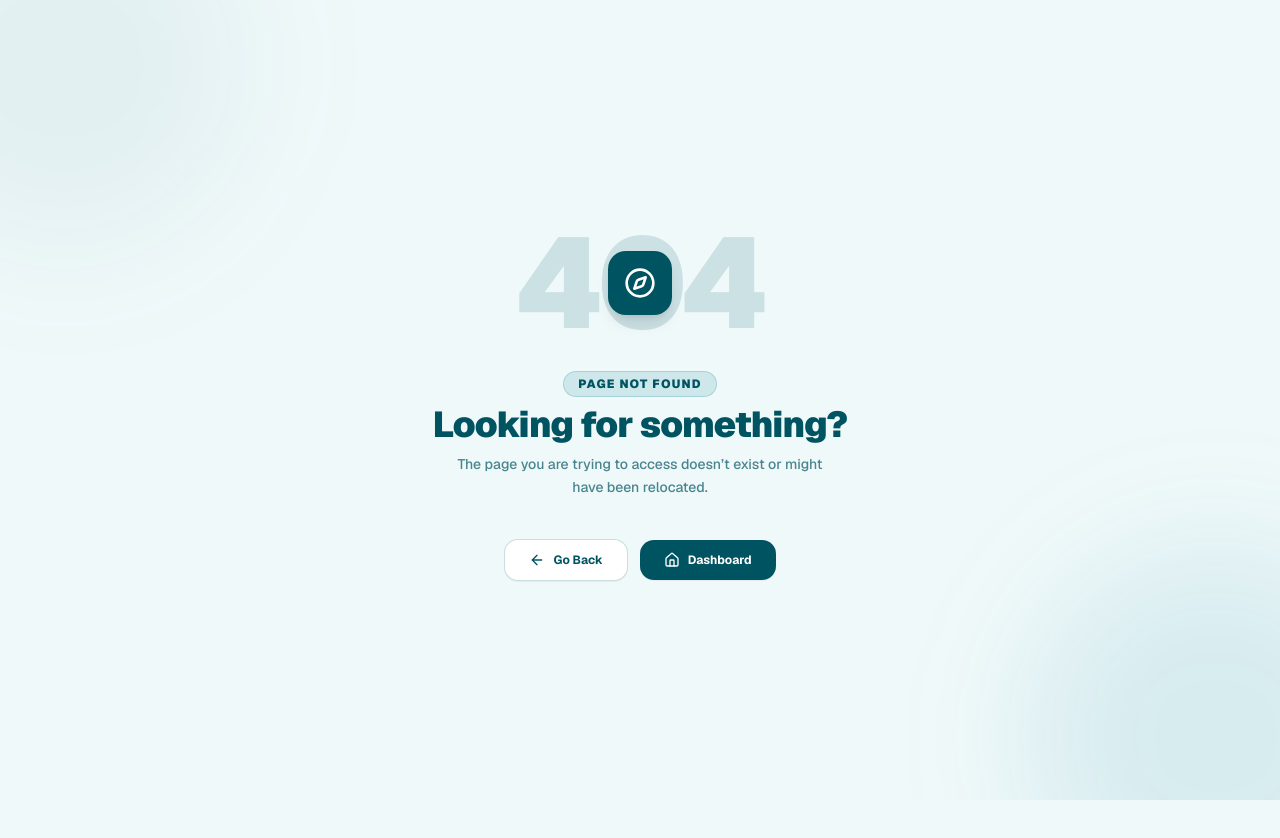
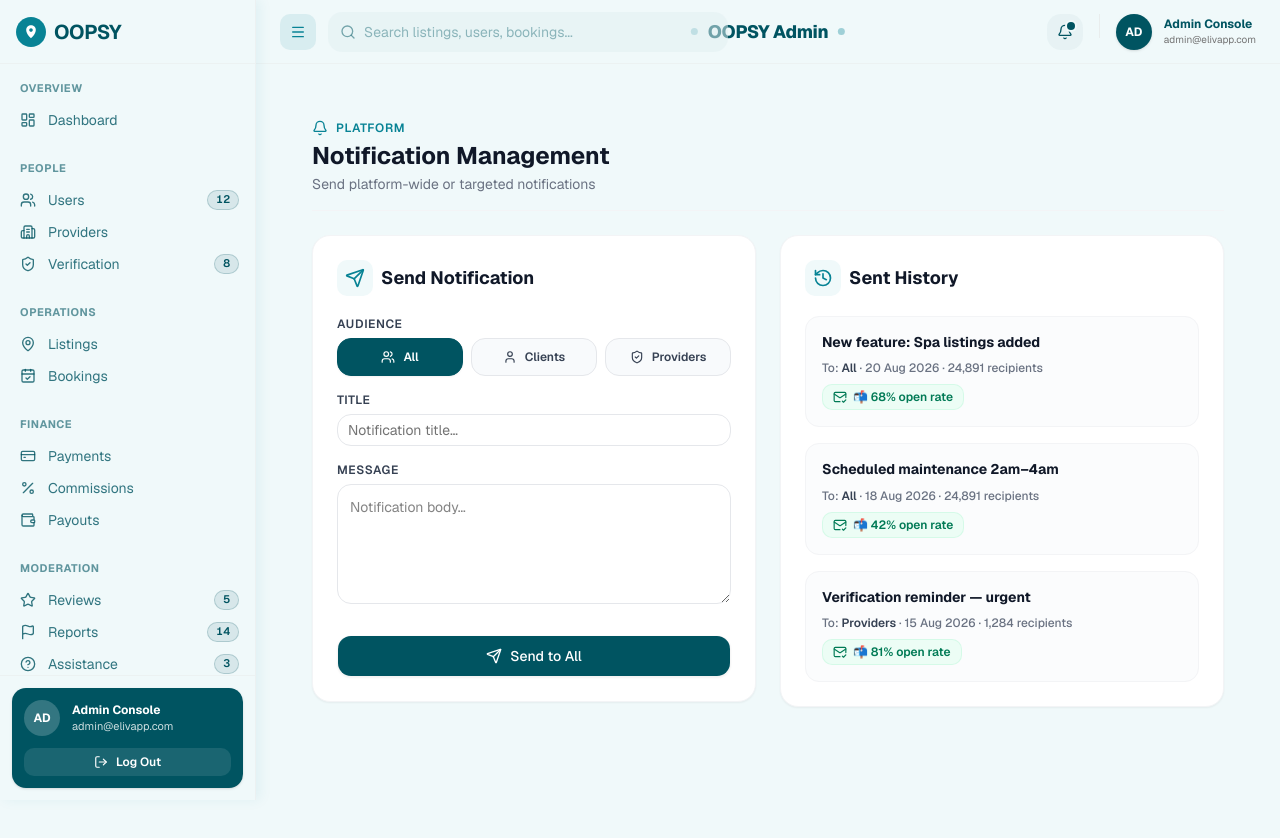
Before and after one commit to apponislam/oopsy-dashboard, a Next.js app: page /notifications in a window 1280 px wide. Before the commit this address had no page. Shown: the top 838 px of the page. Before the commit the page ends 800 px from the top, so only its background shows below. Built offline with nearby package versions, Linux system fonts and the light colour scheme.

Commit message:
notifications page updated

```diff
--- /dev/null
+++ b/app/(dashboard)/notifications/page.tsx
@@ -0,0 +1,6 @@
+import React from "react";
+import { NotificationsManagement } from "@/components/dashboard/notifications/NotificationsManagement";
+
+export default function NotificationsPage() {
+    return <NotificationsManagement />;
+}
--- /dev/null
+++ b/components/dashboard/notifications/NotificationsHeader.tsx
@@ -0,0 +1,19 @@
+"use client";
+
+import React from "react";
+import { Bell } from "lucide-react";
+
+export function NotificationsHeader() {
+    return (
+        <div className="pb-4 border-b border-gray-100">
+            <div className="flex items-center gap-2 text-xs font-semibold uppercase tracking-wider text-[#088395]">
+                <Bell className="h-4 w-4" />
+                <span>Platform</span>
+            </div>
+            <h1 className="text-2xl font-bold text-gray-900 mt-1">Notification Management</h1>
+            <p className="text-sm text-gray-500 mt-0.5">
+                Send platform-wide or targeted notifications
+            </p>
+        </div>
+    );
+}
--- /dev/null
+++ b/components/dashboard/notifications/NotificationsManagement.tsx
@@ -0,0 +1,74 @@
+"use client";
+
+import React, { useState } from "react";
+import { SentNotification, AudienceType } from "./types";
+import { NotificationsHeader } from "./NotificationsHeader";
+import { SendNotificationForm } from "./SendNotificationForm";
+import { SentHistory } from "./SentHistory";
+
+const initialHistory: SentNotification[] = [
+    {
+        id: "notif-1",
+        title: "New feature: Spa listings added",
+        audience: "All",
+        date: "20 Aug 2026",
+        recipientsCount: 24891,
+        openRate: "68%",
+    },
+    {
+        id: "notif-2",
+        title: "Scheduled maintenance 2am–4am",
+        audience: "All",
+        date: "18 Aug 2026",
+        recipientsCount: 24891,
+        openRate: "42%",
+    },
+    {
+        id: "notif-3",
+        title: "Verification reminder — urgent",
+        audience: "Providers",
+        date: "15 Aug 2026",
+        recipientsCount: 1284,
+        openRate: "81%",
+    },
+];
+
+export function NotificationsManagement() {
+    const [history, setHistory] = useState<SentNotification[]>(initialHistory);
+
+    const handleSendNotification = (title: string, message: string, audience: AudienceType) => {
+        const recipientsCount =
+            audience === "All"
+                ? 24891
+                : audience === "Clients"
+                ? 23607
+                : 1284;
+
+        const newSent: SentNotification = {
+            id: `notif-${Date.now()}`,
+            title,
+            audience,
+            date: "Today",
+            recipientsCount,
+            openRate: "0%",
+        };
+
+        setHistory((prev) => [newSent, ...prev]);
+        alert(`Notification "${title}" sent to ${audience}!`);
+    };
+
+    return (
+        <div className="p-6 md:p-8 space-y-6 max-w-[1600px] mx-auto min-h-screen">
+            <NotificationsHeader />
+
+            <div className="grid grid-cols-1 lg:grid-cols-2 gap-6 items-start">
+                <div className="lg:col-span-1">
+                    <SendNotificationForm onSendNotification={handleSendNotification} />
+                </div>
+                <div className="lg:col-span-1">
+                    <SentHistory history={history} />
+                </div>
+            </div>
+        </div>
+    );
+}
--- /dev/null
+++ b/components/dashboard/notifications/SendNotificationForm.tsx
@@ -0,0 +1,102 @@
+"use client";
+
+import React, { useState } from "react";
+import { AudienceType } from "./types";
+import { Button } from "@/components/ui/button";
+import { Input } from "@/components/ui/input";
+import { Send, Users, User, ShieldCheck } from "lucide-react";
+
+interface SendNotificationFormProps {
+    onSendNotification: (title: string, message: string, audience: AudienceType) => void;
+}
+
+export function SendNotificationForm({ onSendNotification }: SendNotificationFormProps) {
+    const [audience, setAudience] = useState<AudienceType>("All");
+    const [title, setTitle] = useState("");
+    const [message, setMessage] = useState("");
+
+    const handleSubmit = (e: React.FormEvent) => {
+        e.preventDefault();
+        if (!title.trim() || !message.trim()) return;
+        onSendNotification(title, message, audience);
+        setTitle("");
+        setMessage("");
+    };
+
+    const audienceOptions: { label: AudienceType; icon: React.ReactNode }[] = [
+        { label: "All", icon: <Users className="h-3.5 w-3.5" /> },
+        { label: "Clients", icon: <User className="h-3.5 w-3.5" /> },
+        { label: "Providers", icon: <ShieldCheck className="h-3.5 w-3.5" /> },
+    ];
+
+    return (
+        <div className="bg-white rounded-2xl border border-gray-100 p-6 space-y-5 shadow-xs">
+            <div className="flex items-center gap-2">
+                <div className="p-2 rounded-lg bg-[#f0f9fa] text-[#088395]">
+                    <Send className="h-5 w-5" />
+                </div>
+                <h2 className="text-lg font-bold text-gray-900">Send Notification</h2>
+            </div>
+
+            <form onSubmit={handleSubmit} className="space-y-4">
+                <div className="space-y-1.5">
+                    <label className="text-xs font-semibold uppercase tracking-wider text-gray-700 block">
+                        Audience
+                    </label>
+                    <div className="grid grid-cols-3 gap-2">
+                        {audienceOptions.map((opt) => (
+                            <button
+                                key={opt.label}
+                                type="button"
+                                onClick={() => setAudience(opt.label)}
+                                className={`flex items-center justify-center gap-2 py-2.5 px-3 rounded-xl border text-xs font-semibold transition-all ${
+                                    audience === opt.label
+                                        ? "bg-[#005461] border-[#005461] text-white shadow-xs"
+                                        : "bg-slate-50 border-gray-200 text-gray-700 hover:bg-gray-100"
+                                }`}
+                            >
+                                {opt.icon}
+                                <span>{opt.label}</span>
+                            </button>
+                        ))}
+                    </div>
+                </div>
+
+                <div className="space-y-1.5">
+                    <label className="text-xs font-semibold uppercase tracking-wider text-gray-700 block">
+                        Title
+                    </label>
+                    <Input
+                        type="text"
+                        placeholder="Notification title…"
+                        value={title}
+                        onChange={(e) => setTitle(e.target.value)}
+                        className="rounded-xl border-gray-200"
+                        required
+                    />
+                </div>
+
+                <div className="space-y-1.5">
+                    <label className="text-xs font-semibold uppercase tracking-wider text-gray-700 block">
+                        Message
+                    </label>
+                    <textarea
+                        placeholder="Notification body…"
+                        value={message}
+                        onChange={(e) => setMessage(e.target.value)}
+                        className="w-full min-h-[120px] p-3 text-sm border border-gray-200 rounded-xl focus:outline-none focus:ring-2 focus:ring-[#005461]/20 focus:border-[#005461] transition-all resize-y"
+                        required
+                    />
+                </div>
+
+                <Button
+                    type="submit"
+                    className="w-full bg-[#005461] hover:bg-[#00424d] text-white rounded-xl py-5 gap-2 font-medium shadow-xs mt-2"
+                >
+                    <Send className="h-4 w-4" />
+                    Send to {audience}
+                </Button>
+            </form>
+        </div>
+    );
+}
--- /dev/null
+++ b/components/dashboard/notifications/SentHistory.tsx
@@ -0,0 +1,44 @@
+"use client";
+
+import React from "react";
+import { SentNotification } from "./types";
+import { History, MailCheck } from "lucide-react";
+
+interface SentHistoryProps {
+    history: SentNotification[];
+}
+
+export function SentHistory({ history }: SentHistoryProps) {
+    return (
+        <div className="bg-white rounded-2xl border border-gray-100 p-6 space-y-5 shadow-xs">
+            <div className="flex items-center gap-2">
+                <div className="p-2 rounded-lg bg-[#f0f9fa] text-[#088395]">
+                    <History className="h-5 w-5" />
+                </div>
+                <h2 className="text-lg font-bold text-gray-900">Sent History</h2>
+            </div>
+
+            <div className="space-y-4">
+                {history.map((item) => (
+                    <div
+                        key={item.id}
+                        className="p-4 rounded-xl border border-gray-100 bg-slate-50/50 hover:border-[#088395]/30 hover:shadow-2xs transition-all duration-200 space-y-2"
+                    >
+                        <h3 className="font-bold text-gray-900 text-sm leading-snug">
+                            {item.title}
+                        </h3>
+
+                        <div className="text-xs text-gray-500 font-medium">
+                            To: <span className="font-semibold text-gray-700">{item.audience}</span> · {item.date} · {item.recipientsCount.toLocaleString()} recipients
+                        </div>
+
+                        <div className="flex items-center gap-1.5 text-xs font-semibold text-emerald-700 bg-emerald-50 w-fit px-2.5 py-1 rounded-lg border border-emerald-100/80">
+                            <MailCheck className="h-3.5 w-3.5" />
+                            <span>📬 {item.openRate} open rate</span>
+                        </div>
+                    </div>
+                ))}
+            </div>
+        </div>
+    );
+}
--- /dev/null
+++ b/components/dashboard/notifications/types.ts
@@ -0,0 +1,10 @@
+export type AudienceType = "All" | "Clients" | "Providers";
+
+export interface SentNotification {
+    id: string;
+    title: string;
+    audience: AudienceType;
+    date: string;
+    recipientsCount: number;
+    openRate: string;
+}
```
